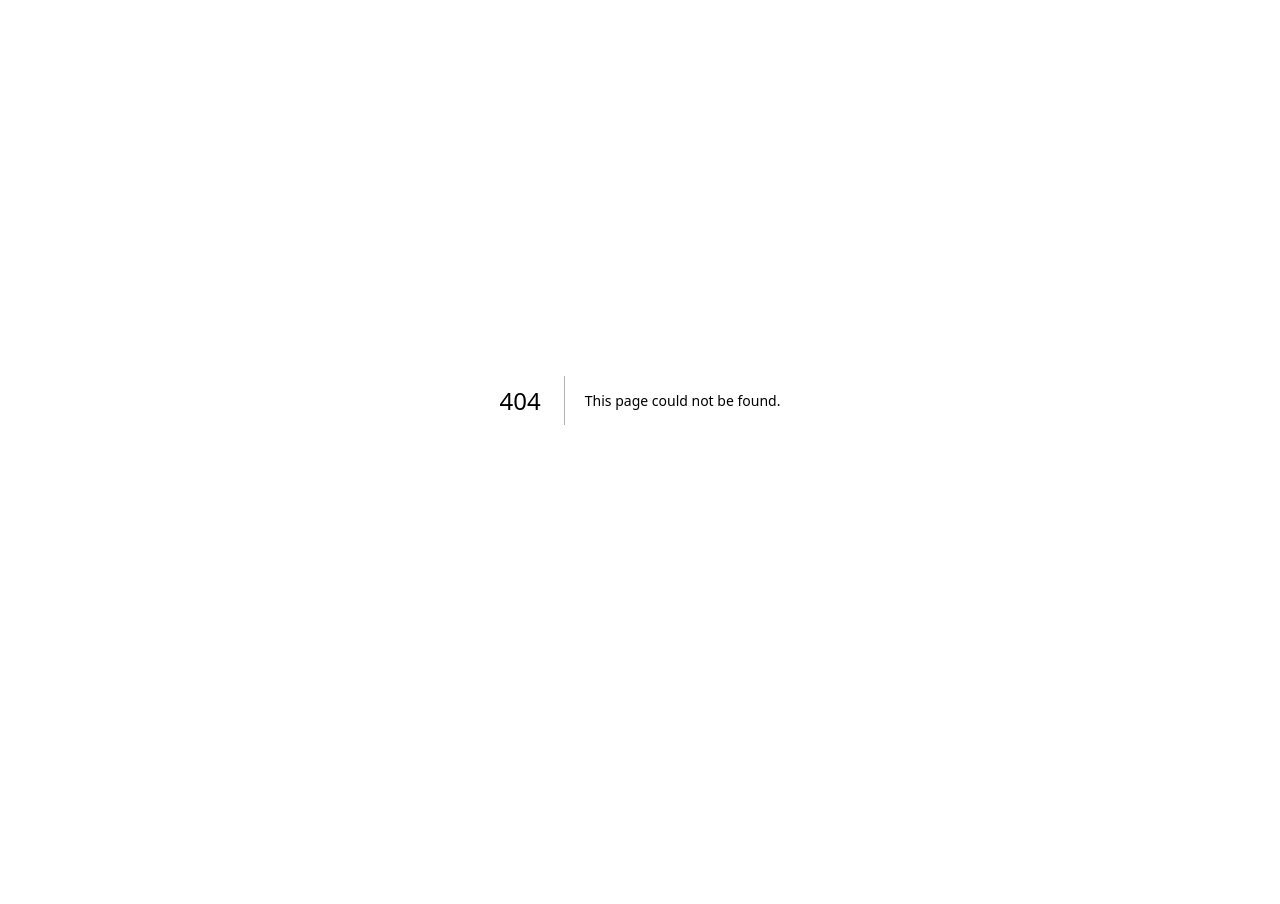
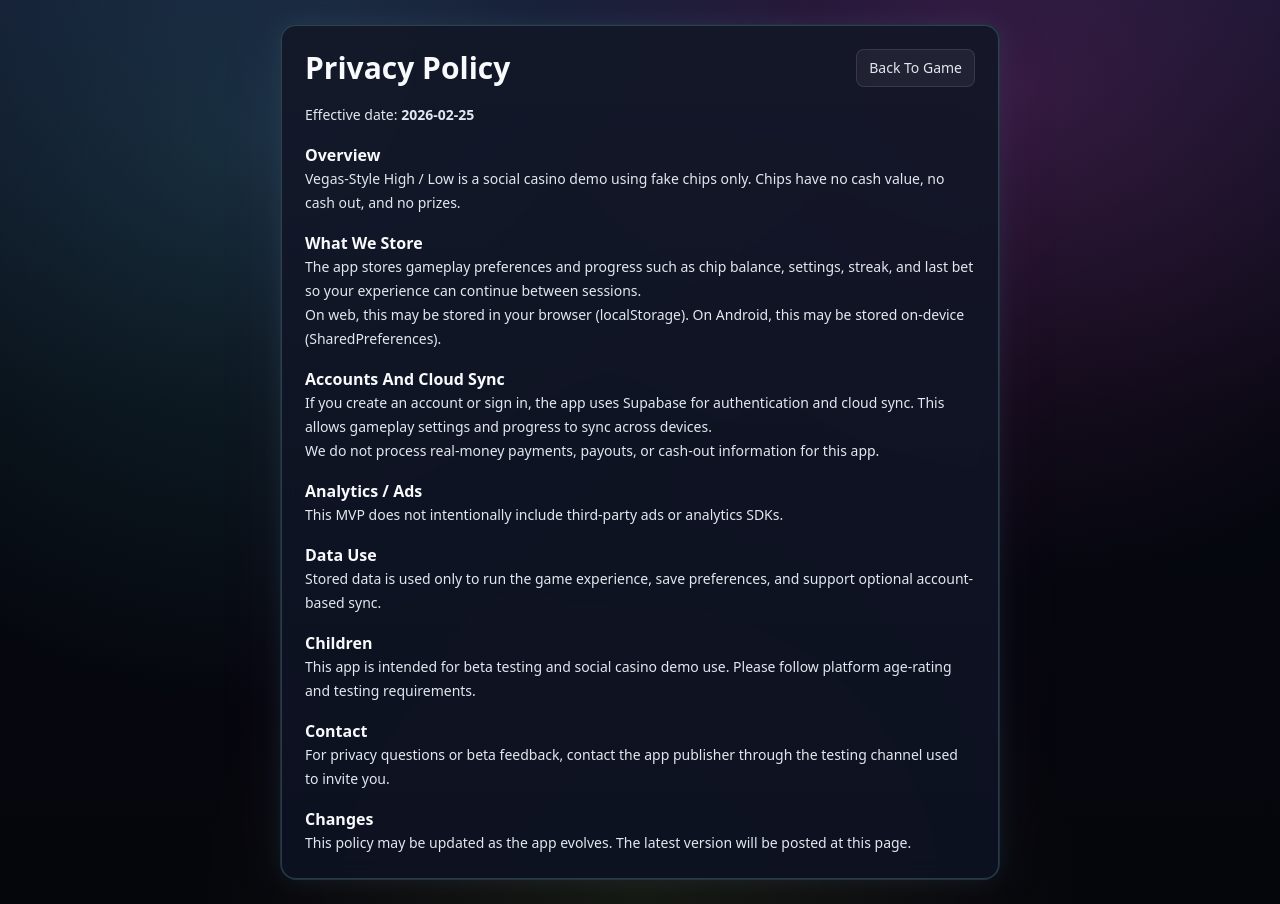
Before and after one commit to Adamgdwn/high_low_game, a Next.js app: page /privacy in a window 1280 px wide. Before the commit this address had no page. Before the commit the page ends 800 px from the top, so only its background shows below. Built offline with nearby package versions, Linux system fonts and the light colour scheme.

Commit message:
Add privacy policy page and footer link

```diff
--- a/app/page.tsx
+++ b/app/page.tsx
@@ -1,5 +1,6 @@
 "use client";
 
+import Link from "next/link";
 import { useEffect, useMemo, useRef, useState } from "react";
 import { BetControls } from "@/components/BetControls";
 import { GameBoard } from "@/components/GameBoard";
@@ -1043,7 +1044,12 @@ export default function Page() {
       </div>
 
       <footer className="mt-5 rounded-xl border border-amber-300/20 bg-amber-400/10 px-4 py-3 text-xs text-amber-100">
-        Social casino demo only. Chips have no cash value. No cash out. No prizes or gift cards.
+        <div className="flex flex-wrap items-center justify-between gap-2">
+          <span>Social casino demo only. Chips have no cash value. No cash out. No prizes or gift cards.</span>
+          <Link href="/privacy" className="underline decoration-amber-200/60 underline-offset-2 hover:text-amber-50">
+            Privacy Policy
+          </Link>
+        </div>
       </footer>
 
       <SettingsModal
--- /dev/null
+++ b/app/privacy/page.tsx
@@ -0,0 +1,98 @@
+import type { Metadata } from "next";
+import Link from "next/link";
+
+export const metadata: Metadata = {
+  title: "Privacy Policy | Vegas High/Low",
+  description: "Privacy policy for the Vegas-Style High / Low social casino demo."
+};
+
+export default function PrivacyPage() {
+  const effectiveDate = "2026-02-25";
+
+  return (
+    <main className="mx-auto min-h-screen max-w-3xl p-4 sm:p-6">
+      <div className="panel neon-ring p-5 sm:p-6">
+        <div className="mb-4 flex items-center justify-between gap-3">
+          <h1 className="text-2xl font-black text-slate-50 sm:text-3xl">Privacy Policy</h1>
+          <Link
+            href="/"
+            className="btn-press rounded-lg border border-white/10 bg-white/5 px-3 py-2 text-sm text-slate-200 hover:bg-white/10"
+          >
+            Back To Game
+          </Link>
+        </div>
+
+        <div className="space-y-4 text-sm leading-6 text-slate-200">
+          <p>
+            Effective date: <span className="font-semibold">{effectiveDate}</span>
+          </p>
+
+          <section>
+            <h2 className="text-base font-semibold text-slate-50">Overview</h2>
+            <p>
+              Vegas-Style High / Low is a social casino demo using fake chips only. Chips have no cash value, no cash
+              out, and no prizes.
+            </p>
+          </section>
+
+          <section>
+            <h2 className="text-base font-semibold text-slate-50">What We Store</h2>
+            <p>
+              The app stores gameplay preferences and progress such as chip balance, settings, streak, and last bet so
+              your experience can continue between sessions.
+            </p>
+            <p>
+              On web, this may be stored in your browser (localStorage). On Android, this may be stored on-device
+              (SharedPreferences).
+            </p>
+          </section>
+
+          <section>
+            <h2 className="text-base font-semibold text-slate-50">Accounts And Cloud Sync</h2>
+            <p>
+              If you create an account or sign in, the app uses Supabase for authentication and cloud sync. This allows
+              gameplay settings and progress to sync across devices.
+            </p>
+            <p>
+              We do not process real-money payments, payouts, or cash-out information for this app.
+            </p>
+          </section>
+
+          <section>
+            <h2 className="text-base font-semibold text-slate-50">Analytics / Ads</h2>
+            <p>This MVP does not intentionally include third-party ads or analytics SDKs.</p>
+          </section>
+
+          <section>
+            <h2 className="text-base font-semibold text-slate-50">Data Use</h2>
+            <p>
+              Stored data is used only to run the game experience, save preferences, and support optional account-based
+              sync.
+            </p>
+          </section>
+
+          <section>
+            <h2 className="text-base font-semibold text-slate-50">Children</h2>
+            <p>
+              This app is intended for beta testing and social casino demo use. Please follow platform age-rating and
+              testing requirements.
+            </p>
+          </section>
+
+          <section>
+            <h2 className="text-base font-semibold text-slate-50">Contact</h2>
+            <p>
+              For privacy questions or beta feedback, contact the app publisher through the testing channel used to
+              invite you.
+            </p>
+          </section>
+
+          <section>
+            <h2 className="text-base font-semibold text-slate-50">Changes</h2>
+            <p>This policy may be updated as the app evolves. The latest version will be posted at this page.</p>
+          </section>
+        </div>
+      </div>
+    </main>
+  );
+}
```
